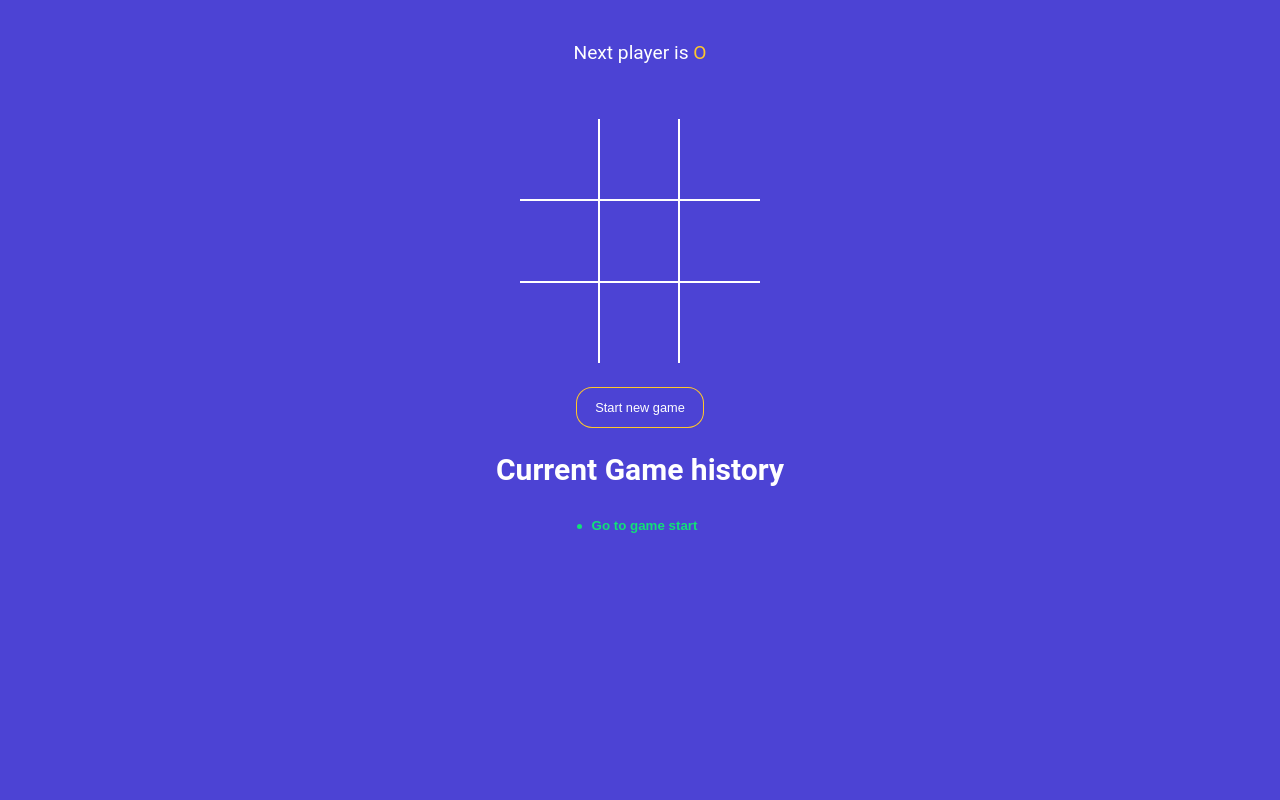
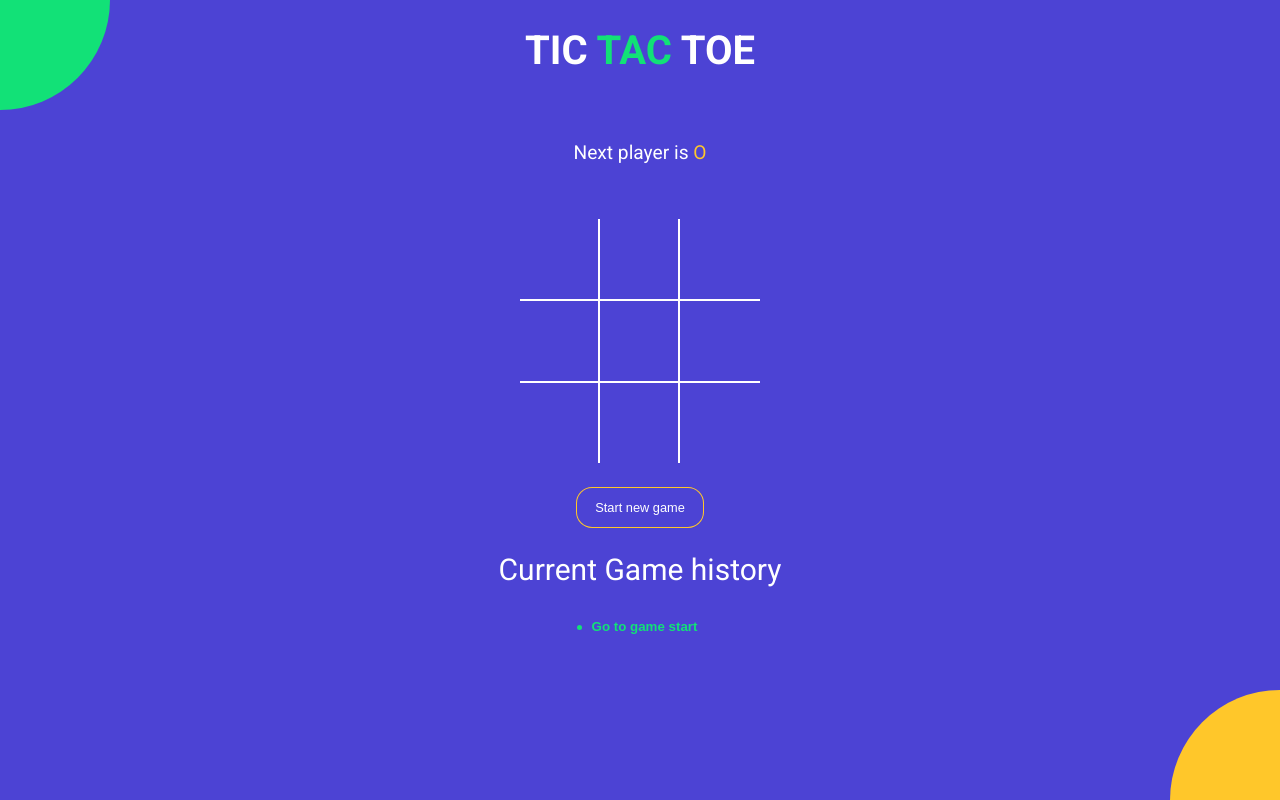
Before and after one commit to Atharvcreatives/tictactoe, a React (Vite) app: page / in a window 1280 px wide. Built offline with nearby package versions, Linux system fonts and the light colour scheme.

Commit message:
added title , updated font family and added background elements

```diff
--- a/index.html
+++ b/index.html
@@ -4,6 +4,10 @@
     <meta charset="UTF-8" />
     <link rel="icon" type="image/svg+xml" href="/vite.svg" />
     <meta name="viewport" content="width=device-width, initial-scale=1.0" />
+    <link
+    href="https://fonts.googleapis.com/css?family=Roboto:300,400,700&display=swap"
+    rel="stylesheet"
+    />
     <title>tictactoe</title>
   </head>
   <body>
--- a/src/App.jsx
+++ b/src/App.jsx
@@ -61,15 +61,21 @@
 
 
   return(
+
    <div className="app">
+    <h1>TIC <span className='text-green'>TAC</span> TOE</h1>
     <h2><StatusMessage winner={winner} gamingBoard={gamingBoard} /></h2>
     <Board squares={gamingBoard.squares} handleSquareClick={handleSquareClick} winningSquares={winningSquares}/>
 
     <button type='button' onClick={onNewGameStart} className={`btn-reset ${winner ? 'active' : ''}`
   }>Start new game</button>
 
-    <h2>Current Game history</h2>
+    <h2 style={{fontWeight: 'normal'}}>Current Game history</h2>
     <History history={history} moveTo={moveTo} currentMove={currentMove}/>
+
+
+    <div className='bg-balls'>
+    </div>
     </div>
   );
   }
```
